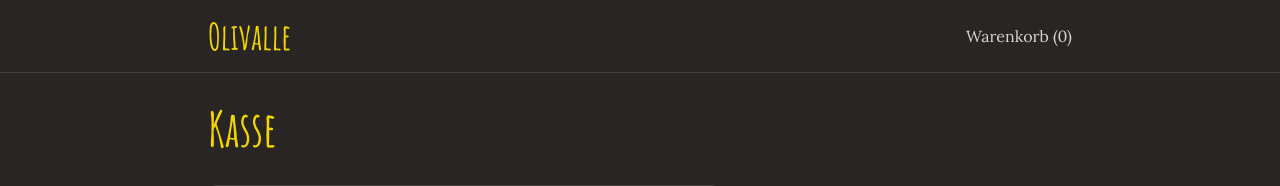
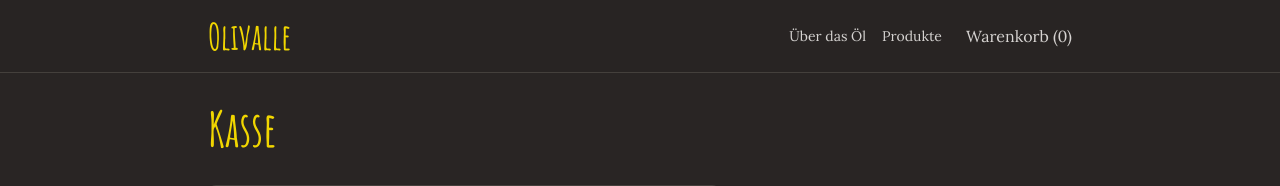
Before and after one commit to konstantinniedermann/olivalle-webshop, a FastAPI app: page /checkout in a window 1280 px wide. Shown: the top 186 px of the page. Run offline with FastAPI, Linux system fonts and the light colour scheme; some libraries are stand-ins or nearby versions.

Commit message:
feat: Sticky Header mit Navigation (Über das Öl, Produkte, Warenkorb)
Co-Authored-By: Claude Sonnet 4.6 <noreply@anthropic.com>

```diff
--- a/app/routers/produkte.py
+++ b/app/routers/produkte.py
@@ -15,5 +15,5 @@ def startseite(request: Request):
     finally:
         conn.close()
     return templates.TemplateResponse(
-        request, "produkte.html", {"produkte": produkte}
+        request, "produkte.html", {"produkte": produkte, "active_page": "produkte"}
     )
--- a/app/routers/warenkorb.py
+++ b/app/routers/warenkorb.py
@@ -7,4 +7,4 @@ router = APIRouter()
 
 @router.get("/warenkorb")
 def warenkorb(request: Request):
-    return templates.TemplateResponse(request, "warenkorb.html")
+    return templates.TemplateResponse(request, "warenkorb.html", {"active_page": "warenkorb"})
--- a/app/templating.py
+++ b/app/templating.py
@@ -7,3 +7,4 @@ from app.config import settings
 BASE_DIR = Path(__file__).resolve().parent.parent
 templates = Jinja2Templates(directory=BASE_DIR / "templates")
 templates.env.globals["app_version"] = settings.app_version
+templates.env.globals["active_page"] = ""
--- a/templates/base.html
+++ b/templates/base.html
@@ -22,11 +22,23 @@
     <link href="https://fonts.googleapis.com/css2?family=Amatic+SC:wght@400;700&family=Lora:ital,wght@0,400;0,600;1,400&display=swap" rel="stylesheet">
 </head>
 <body class="bg-stone-800 text-white min-h-screen flex flex-col font-body">
-    <header class="border-b border-stone-700 py-4">
+    <header class="sticky top-0 z-50 bg-stone-800/90 backdrop-blur-sm border-b border-stone-700 py-4">
         <div class="max-w-4xl mx-auto px-4 flex items-center justify-between">
             <a href="/" class="font-display text-4xl font-bold text-accent">Olivalle</a>
+            <div class="flex items-center gap-6">
+                <nav class="flex items-center gap-4 text-sm">
+                    <a href="/ueber-das-oel"
+                       class="{% if active_page == 'ueber-das-oel' %}text-accent{% else %}text-stone-300 hover:text-accent{% endif %} transition-colors">
+                        Über das Öl
+                    </a>
+                    <a href="/"
+                       class="{% if active_page == 'produkte' %}text-accent{% else %}text-stone-300 hover:text-accent{% endif %} transition-colors">
+                        Produkte
+                    </a>
+                </nav>
                 <div class="relative">
-                <a href="/warenkorb" class="text-stone-300 hover:text-accent">
+                    <a href="/warenkorb"
+                       class="{% if active_page == 'warenkorb' %}text-accent{% else %}text-stone-300 hover:text-accent{% endif %} transition-colors">
                         Warenkorb (<span id="cart-count">0</span>)
                     </a>
                     <div id="cart-flyout" class="hidden absolute right-0 top-full mt-2 w-72 bg-stone-700 rounded-lg shadow-lg border border-stone-600 z-50 p-4">
@@ -38,6 +50,7 @@
                         <div class="mt-3 flex gap-2 text-sm">
                             <a href="/warenkorb" class="flex-1 text-center py-2 border border-stone-500 rounded hover:bg-stone-600 transition-colors">Warenkorb</a>
                             <a href="/checkout" class="flex-1 text-center py-2 bg-accent text-stone-900 rounded font-bold hover:bg-yellow-400 transition-colors">Zur Kasse</a>
+                        </div>
                     </div>
                 </div>
             </div>
```
Also changed, not shown: app/routers/bestellungen.py (+4 -3 lines), tests/test_api_produkte.py (+25 -0 lines). Lines whose indentation alone changed are shown as unchanged.
